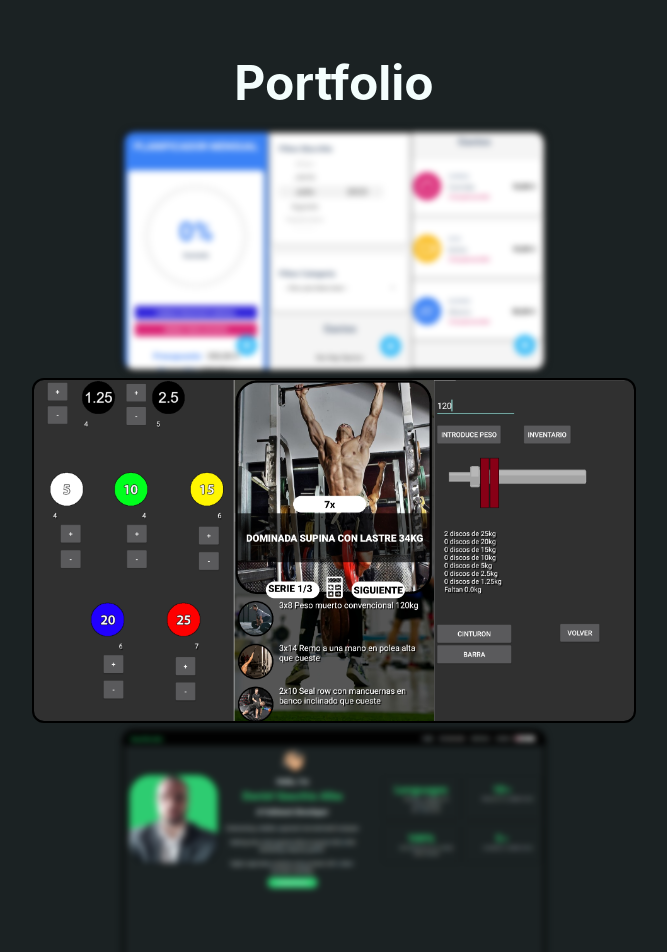
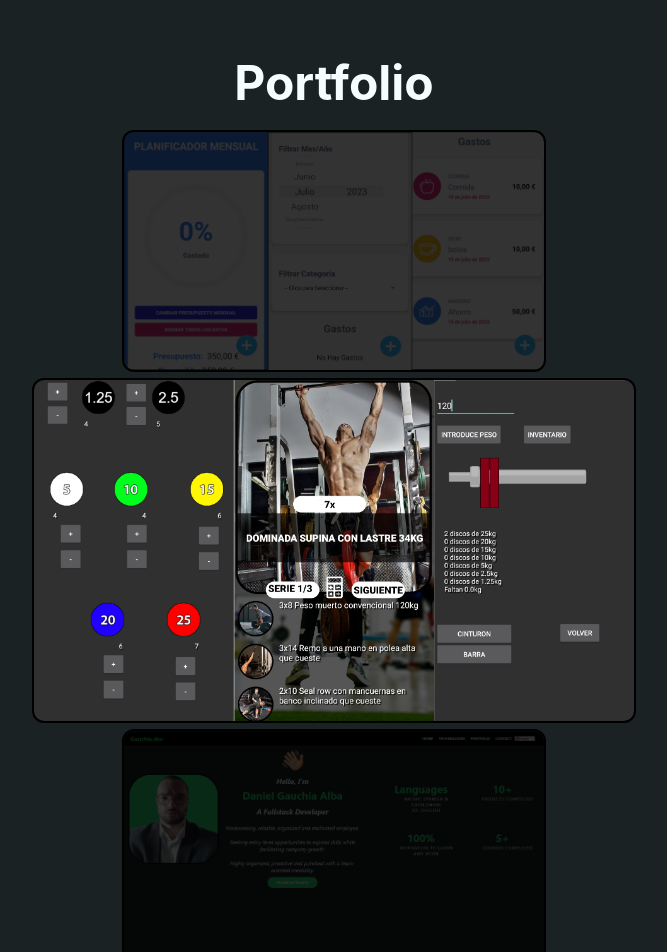
Before and after one commit to danielgauchia/danielgauchia.github.io, a React (Create React App) app: page / in a window 1280 px wide. Shown: the part 2560-3512 px from the top of the page, without its empty margins (316-983 px from the left). Built offline with nearby package versions, Linux system fonts and the light colour scheme.

Commit message:
Changed blur and linkedin link

```diff
--- a/src/App.css
+++ b/src/App.css
@@ -329,7 +329,7 @@ input:checked + div span.line-2 {
 
 .slides img.blurred-previous,
 img.blurred-next {
-	filter: blur(3px);
+	filter: brightness(0.2);
 	max-width: 70%;
 	margin: 10px;
 }
@@ -659,12 +659,12 @@ button[type="submit"]:hover {
 	}
 
 	.slides img.blurred-previous {
-		filter: blur(3px);
+
 		max-width: 70%;
 		margin-bottom: 10px;
 	}
 	.slides img.blurred-next {
-		filter: blur(3px);
+
 		max-width: 70%;
 		margin-top: 10px;
 	}
--- a/src/components/Contact.js
+++ b/src/components/Contact.js
@@ -71,7 +71,7 @@ function Contact() {
 								</span>
 								<div className='contact__info'>
 									<h3>Linkedin</h3>
-									<a href='https://linkedin.com/'>danielgauchia</a>
+									<a href='https://www.linkedin.com/in/daniel-gauchia-alba/'>danielgauchia</a>
 								</div>
 							</div>
 						</div>
```
